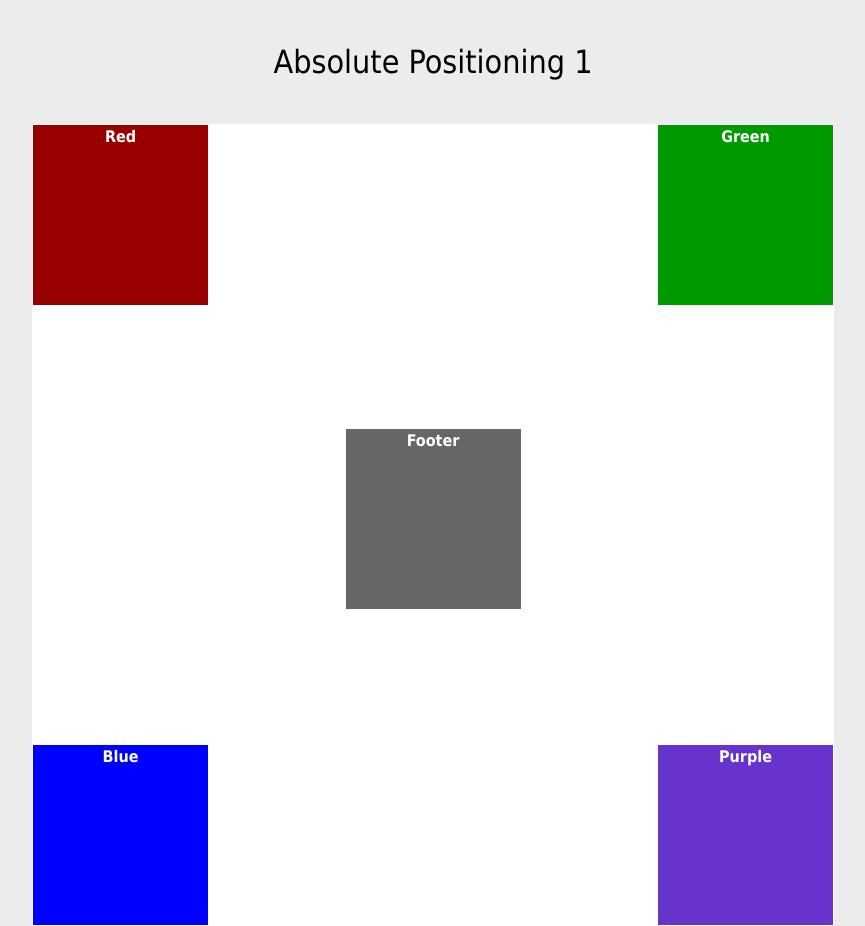
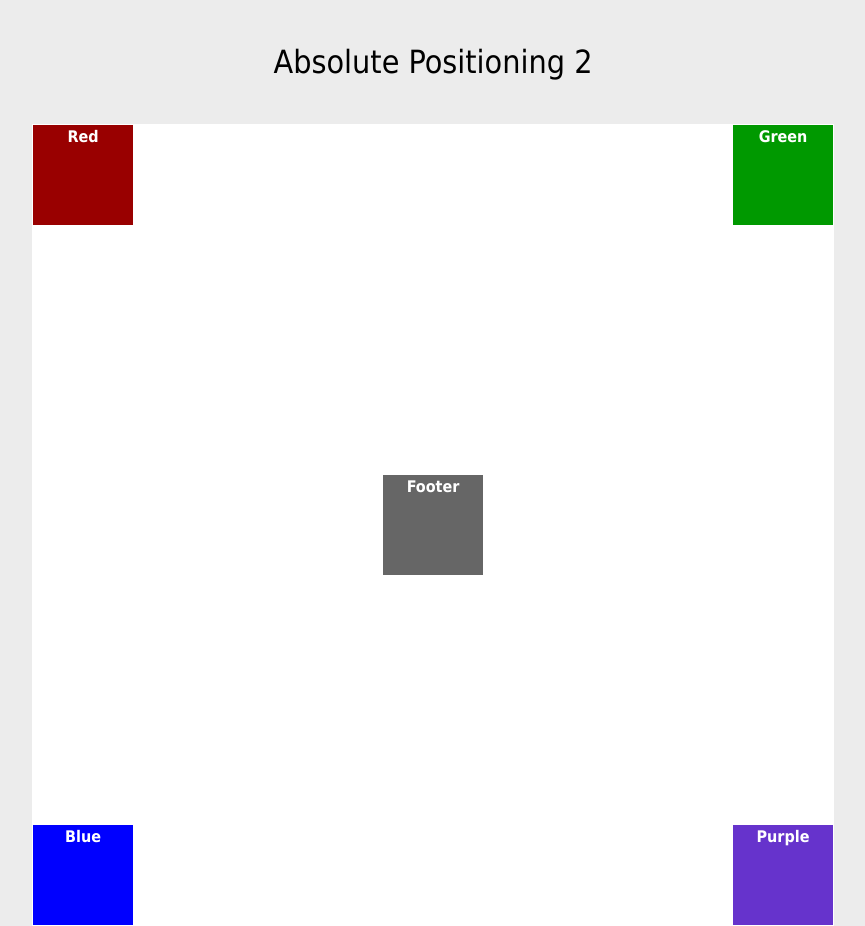
Before and after one commit to Anthonylin2066/ifsc-1310, a plain HTML site: page homepage/positioning-lab/absolute-2.html in a window 1280 px wide. Shown: the whole page, without its empty margins (207-1072 px from the left). Drawn offline with Linux system fonts and the light colour scheme.

Commit message:
tweaked a few things for the positioning lab

```diff
--- a/homepage/positioning-lab/absolute-2.html
+++ b/homepage/positioning-lab/absolute-2.html
@@ -28,51 +28,66 @@ body {
   border-bottom-style: solid;
   border-left-style: solid;
   width: 800px;
-	height:800px;
+  height: 800px;
+  position:relative;
   margin-right: auto;
   margin-left: auto;
-	position:relative;
 }
 #red {
   background-color: #900;
-	width:175px;
-	height:180px;
-	position:absolute;
+  width: 100px;
+  height:100px;
+  position: absolute;
   top:0;
   left:0;
 }
 #green {
   background-color: #090;
-	width:175px;
-	height:180px;
-	position:absolute;
+  width: 100px;
+  height:100px;
+  position: absolute;
   top:0;
   right:0;
 }
 #blue {
   background-color: #00F;
-	width:175px;
-	height:180px;
-	position:absolute;
+  width: 100px;
+  height:100px;
+  position: absolute;
   bottom:0;
   left:0;
 }
 #purple {
   background-color: #63C;
-	width:175px;
-	height:180px;
-	position:absolute;
+  width: 100px;
+  height:100px;
+  position: absolute;
   bottom:0;
   right:0;
 }
 #footer {
   background-color: #666;
-	clear:both;
-	width:175px;
-	height:180px;
-	margin:auto;
-	margin-top:38%;
+  width: 100px;
+  height:100px;
+  position:absolute;
+  top:50%;
+  left:50%;
+  margin-top:-50px;
+  margin-left:-50px;
 }
+
+/* Another approach for the footer
+#footer {
+  background-color: #666;
+  width: 100px;
+  height:100px;
+  position:absolute;
+  top:50%;
+  left:50%;
+  transform: translate(-50%, -50%);
+}
+*/
+
 h1 {
 	color: #000;
 	font-weight: normal;
@@ -83,7 +98,7 @@ h1 {
 </head>
 
 <body>
-<h1>Absolute Positioning 1</h1>
+<h1>Absolute Positioning 2</h1>
 <div id="wrapper">
   <div id="red">Red</div>
   <div id="green">Green</div>
```
Also changed, not shown: homepage/positioning-lab/absolute-1.html (+15 -19 lines), homepage/positioning-lab/float-1.html (+27 -12 lines), homepage/positioning-lab/float-2.html (+20 -13 lines). Lines whose indentation alone changed are shown as unchanged.
